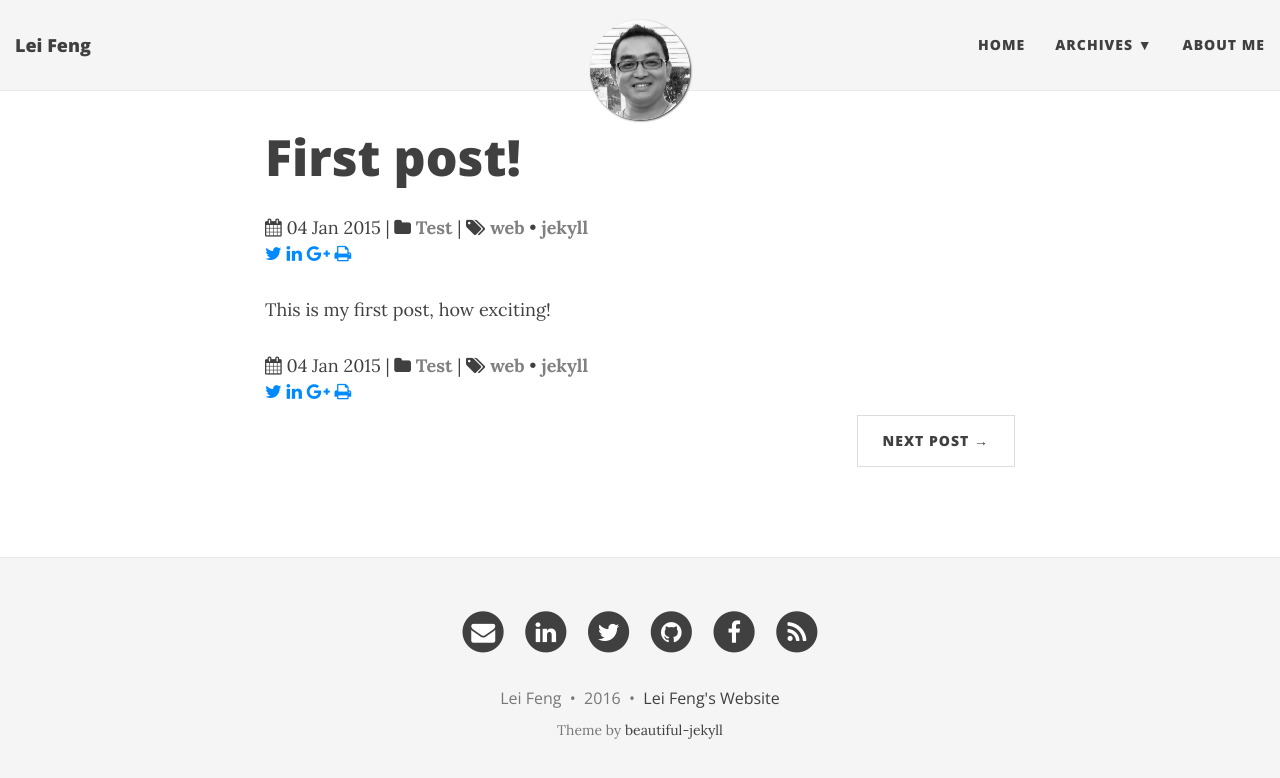
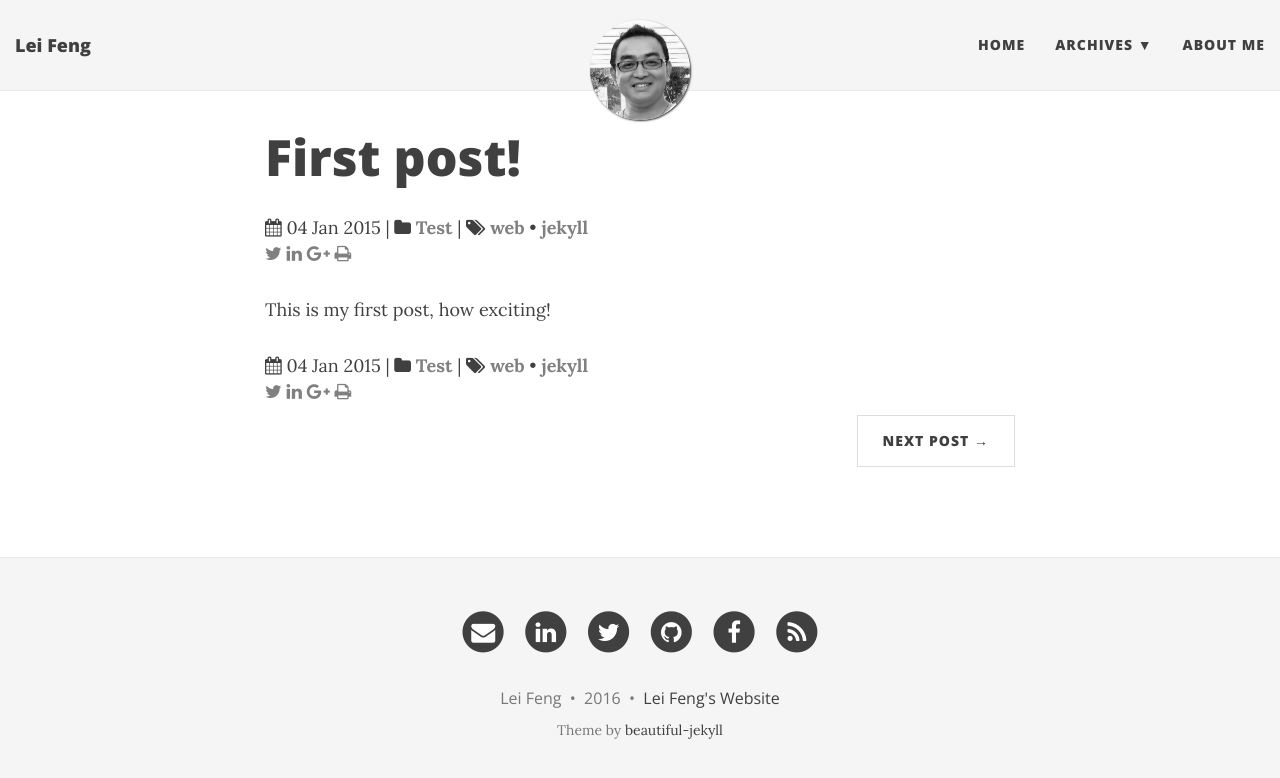
Before and after one commit to stonefl/stonefl.github.io, a Jekyll site: the page built from _posts/2015-01-04-first-post.md, in a window 1280 px wide. Shown: the top 778 px of the page. Built offline with Jekyll 4.4.1, drawn with Linux system fonts in a browser that asks for light colours; nearby versions of some CDN libraries; comment, search, counter and statistics services are not loaded.

Commit message:
Update main.css

```diff
--- a/css/main.css
+++ b/css/main.css
@@ -320,7 +320,7 @@ footer .theme-by {
   margin: 0 0 10px;
 }
 
-a.post-cat, a.post-tag{
+a.post-cat, a.post-tag, a.social-icons{
   color: #808080;
   font-size: 18px;
   margin: 0 0 10px;
@@ -329,7 +329,9 @@ a.post-cat, a.post-tag{
 a.post-cat:focus,
 a.post-cat:hover,
 a.post-tag:focus,
-a.post-tag:hover {
+a.post-tag:hover
+a.social-icons:focus,
+a.social-icons:hover {
   text-decoration: none;
   color: #0085a1;
 }
```
